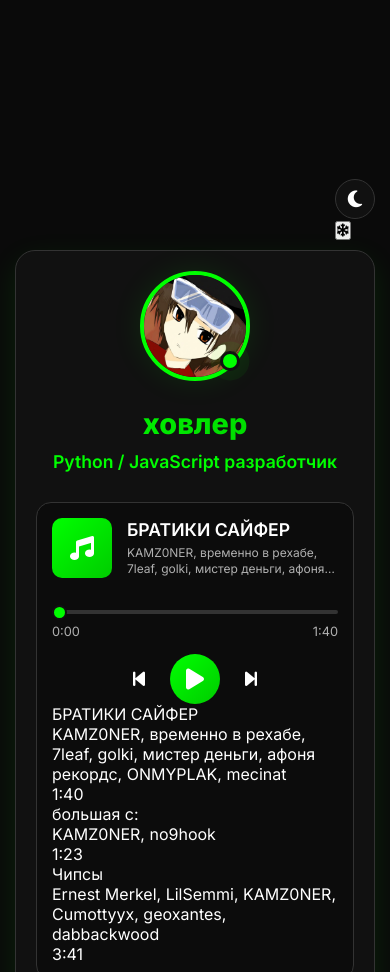
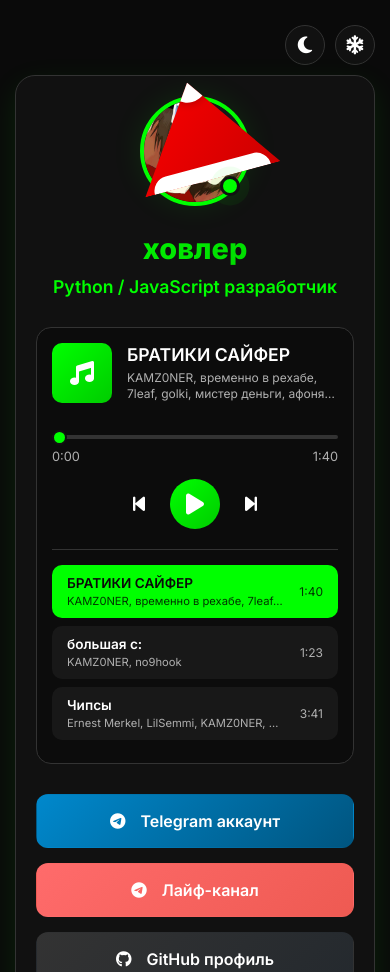
Before and after one commit to xowler-link/xowler-link.github.io, a plain HTML site: page index.html in a window 390 px wide. Shown: the top 972 px of the page. Drawn offline with Linux system fonts and the light colour scheme.

Commit message:
Update style.css

```diff
--- a/style.css
+++ b/style.css
@@ -37,6 +37,16 @@
     overflow-x: hidden;
 }
 
+#snowCanvas {
+    position: fixed;
+    top: 0;
+    left: 0;
+    width: 100%;
+    height: 100%;
+    pointer-events: none;
+    z-index: 1;
+}
+
 .container {
     max-width: 480px;
     margin: 0 auto;
@@ -44,6 +54,8 @@
     min-height: 100vh;
     display: flex;
     flex-direction: column;
+    position: relative;
+    z-index: 2;
 }
 
 .header {
@@ -52,7 +64,13 @@
     padding: 10px 0;
 }
 
-.theme-switch button {
+.header-controls {
+    display: flex;
+    gap: 10px;
+}
+
+.theme-switch button,
+.snow-switch button {
     background: var(--card-bg);
     border: 1px solid var(--border-color);
     color: var(--text-color);
@@ -68,10 +86,20 @@
     outline: none;
 }
 
-.theme-switch button:hover {
+.theme-switch button:hover,
+.snow-switch button:hover {
     background: var(--primary-color);
     color: var(--bg-color);
     transform: rotate(30deg);
+}
+
+.snow-switch button.active {
+    background: var(--primary-color);
+    color: var(--bg-color);
+}
+
+.snow-switch button i {
+    transition: all 0.5s ease;
 }
 
 .main-content {
@@ -120,6 +148,43 @@
     display: block;
 }
 
+.avatar-hat {
+    position: absolute;
+    top: -25px;
+    left: -15px;
+    width: 180px;
+    height: 140px;
+    background: linear-gradient(135deg, #ff0000, #cc0000);
+    clip-path: polygon(50% 0%, 0% 100%, 100% 100%);
+    transform: rotate(-15deg);
+    z-index: 1;
+    border-radius: 10px 10px 0 0;
+}
+
+.avatar-hat::before {
+    content: '';
+    position: absolute;
+    bottom: -15px;
+    left: 10px;
+    right: 10px;
+    height: 30px;
+    background: white;
+    border-radius: 15px;
+}
+
+.avatar-hat::after {
+    content: '';
+    position: absolute;
+    top: -20px;
+    left: 50%;
+    transform: translateX(-50%);
+    width: 40px;
+    height: 40px;
+    background: white;
+    border-radius: 50%;
+    box-shadow: 0 0 10px rgba(0,0,0,0.3);
+}
+
 .avatar-status {
     position: absolute;
     bottom: 10px;
@@ -130,6 +195,7 @@
     border-radius: 50%;
     border: 3px solid var(--card-bg);
     animation: pulse 2s infinite;
+    z-index: 2;
 }
 
 @keyframes pulse {
@@ -194,15 +260,6 @@
     overflow: hidden;
     flex-shrink: 0;
     position: relative;
-}
-
-.album-art img {
-    width: 100%;
-    height: 100%;
-    object-fit: cover;
-    position: absolute;
-    top: 0;
-    left: 0;
 }
 
 .track-info {
@@ -330,11 +387,75 @@
     border: 2px solid var(--card-bg);
 }
 
+.playlist {
+    margin-top: 20px;
+    border-top: 1px solid var(--border-color);
+    padding-top: 15px;
+}
+
+.playlist-track {
+    display: flex;
+    align-items: center;
+    justify-content: space-between;
+    padding: 10px 15px;
+    border-radius: 10px;
+    margin-bottom: 8px;
+    cursor: pointer;
+    transition: all 0.3s;
+    background: rgba(255, 255, 255, 0.05);
+}
+
+.playlist-track:hover {
+    background: rgba(255, 255, 255, 0.1);
+    transform: translateX(5px);
+}
+
+.playlist-track.active {
+    background: var(--primary-color);
+    color: var(--bg-color);
+}
+
+.playlist-track.active .playlist-track-artist {
+    color: rgba(0, 0, 0, 0.8);
+}
+
+.playlist-track-info {
+    flex: 1;
+    min-width: 0;
+}
+
+.playlist-track-title {
+    font-weight: 600;
+    font-size: 0.9rem;
+    margin-bottom: 3px;
+    white-space: nowrap;
+    overflow: hidden;
+    text-overflow: ellipsis;
+}
+
+.playlist-track-artist {
+    font-size: 0.75rem;
+    color: var(--text-secondary);
+    white-space: nowrap;
+    overflow: hidden;
+    text-overflow: ellipsis;
+}
+
+.playlist-track-duration {
+    font-size: 0.8rem;
+    color: var(--text-secondary);
+    margin-left: 15px;
+    flex-shrink: 0;
+}
+
+.playlist-track.active .playlist-track-duration {
+    color: rgba(0, 0, 0, 0.8);
+}
+
 .links {
     display: flex;
     flex-direction: column;
     gap: 15px;
-    margin-bottom: 20px;
 }
 
 .link-btn {
@@ -351,9 +472,6 @@
     transition: all 0.3s;
     border: 1px solid transparent;
     outline: none;
-    cursor: pointer;
-    border: none;
-    width: 100%;
 }
 
 .link-btn:hover {
@@ -374,43 +492,6 @@
     background: linear-gradient(135deg, #333333, #24292e);
 }
 
-/* Кастомная тема */
-.custom-theme {
-    background: rgba(0, 0, 0, 0.2);
-    border-radius: 15px;
-    padding: 20px;
-    margin-top: 20px;
-    border: 1px solid var(--border-color);
-}
-
-.theme-controls {
-    display: flex;
-    flex-direction: column;
-    gap: 15px;
-}
-
-.color-picker {
-    display: flex;
-    align-items: center;
-    justify-content: space-between;
-    color: var(--text-color);
-}
-
-.color-picker label {
-    font-size: 0.9rem;
-    color: var(--text-secondary);
-}
-
-.color-picker input[type="color"] {
-    width: 50px;
-    height: 40px;
-    border: 2px solid var(--border-color);
-    border-radius: 8px;
-    cursor: pointer;
-    background: transparent;
-}
-
-/* Адаптивность */
 @media (max-width: 768px) {
     .container {
         padding: 15px;
@@ -423,6 +504,13 @@
     .avatar-container {
         width: 130px;
         height: 130px;
+    }
+
+    .avatar-hat {
+        width: 160px;
+        height: 120px;
+        top: -20px;
+        left: -12px;
     }
 
     .username {
@@ -448,6 +536,13 @@
         height: 110px;
     }
 
+    .avatar-hat {
+        width: 140px;
+        height: 100px;
+        top: -15px;
+        left: -10px;
+    }
+
     .username {
         font-size: 1.8rem;
     }
@@ -467,4 +562,16 @@
     .track-artist {
         font-size: 0.75rem;
     }
+
+    .playlist-track-title {
+        font-size: 0.85rem;
     }
+
+    .playlist-track-artist {
+        font-size: 0.7rem;
+    }
+
+    .playlist-track-duration {
+        font-size: 0.75rem;
+    }
+    }
```
